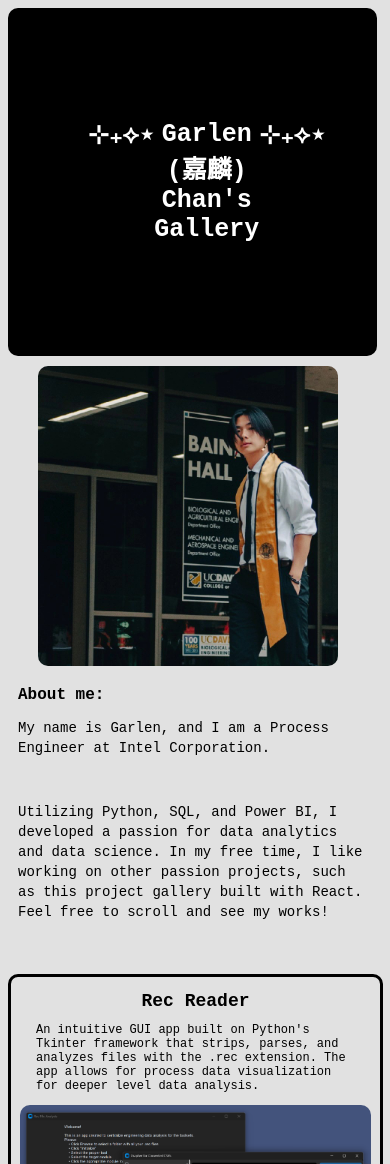
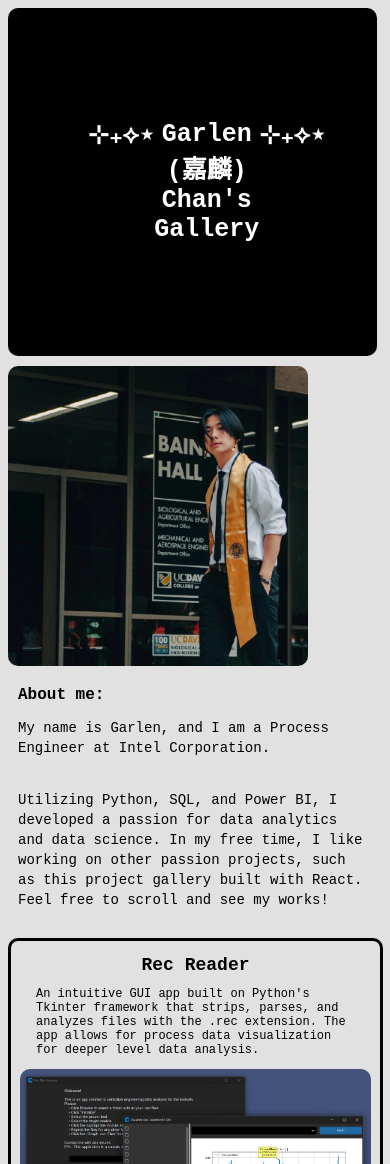
Before and after one commit to gachan2090/len.katsu, a React (Vite) app: page / in a window 390 px wide. Shown: the top 1164 px of the page. Built offline with nearby package versions, Linux system fonts and the light colour scheme.

Commit message:
Update index.css

```diff
--- a/src/index.css
+++ b/src/index.css
@@ -183,12 +183,13 @@ html {
   #WholeBioWrapper {
     display: flex;
     flex-direction: column;
-    align-items: center;
+    align-items: left;
   }
 
   #BioImage {
     width: 300px;
     height: 300px;
+
   }
 
   #BioTitle {
@@ -197,11 +198,10 @@ html {
 
   #BioText {
     font-size: 14px;
+    margin-bottom: 2px;
   }
 
   #timelineBase {
-    border: 3px solid #000000;
-    width: 3px;
     display: none;
   }
 
@@ -210,6 +210,7 @@ html {
     align-items: right;
     display: flex;
     flex-direction: column;
+    margin-top: 0px;
   }
 
   #timelineLayerWrapper {
```
